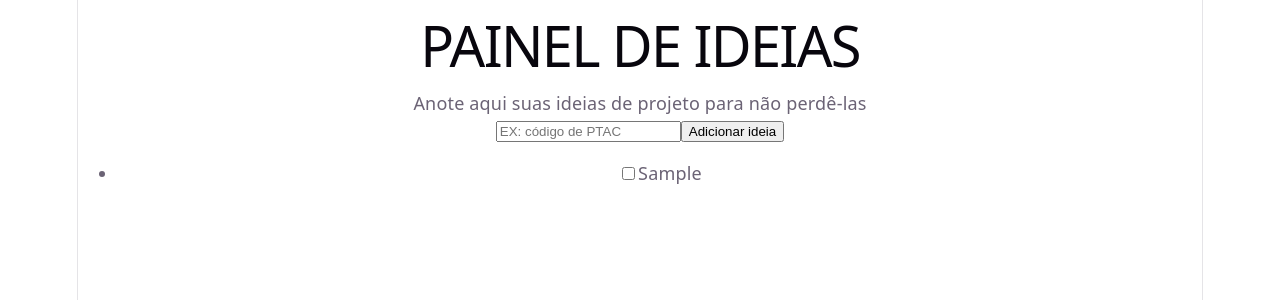
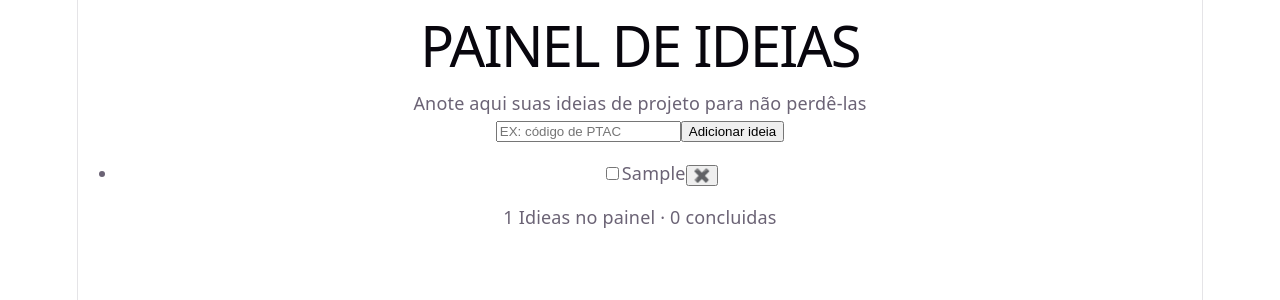
Before and after one commit to gabrielacararo-collab/PainelDaGabi, a React (Vite) app in the folder meu-projeto/: page / in a window 1280 px wide. Both pictures are taken after typing "Sample" into the empty fields and a click on the button "Adicionar ideia". Shown: the top 300 px of the page. Built offline with nearby package versions, Linux system fonts and the light colour scheme.

Commit message:
feat: contador adicionado

```diff
--- a/meu-projeto/src/App.jsx
+++ b/meu-projeto/src/App.jsx
@@ -14,7 +14,7 @@ export default function PainelIdeias() {
     event.preventDefault();
 
     if (novaIdeia.trim() === "") {
-      setErro("Digite sua ideia antes de adicionar!");
+      setErro("Digite sua ideia antes de adicionar");
       return;
     }
 
@@ -42,6 +42,12 @@ export default function PainelIdeias() {
     );
   }
 
+  function removerIdeia(id) {
+    setIdeias (
+      ideias.filter ((ideia) => ideia.id !== id)
+    )
+  }
+
   return (
     <div>
       <h1>PAINEL DE IDEIAS</h1>
@@ -67,10 +73,22 @@ export default function PainelIdeias() {
              onChange={() => concluirIdeia(ideia.id)}
              />
 
-            {ideia.texto}
+           <span className={ideia.feita ? "feita" : ""}>
+           {ideia.texto}
+           </span>
+
+
+           <button onClick={()=>removerIdeia(ideia.id)}>
+            ✖️
+           </button>
           </li>
         ))}
       </ul>
+
+        <p>
+          {`${ideias.length} Idieas no painel · ${ideias.filter((ideia) => ideia.feita).length} concluidas`}
+        </p>
+
     </div>
   );
 }
```
